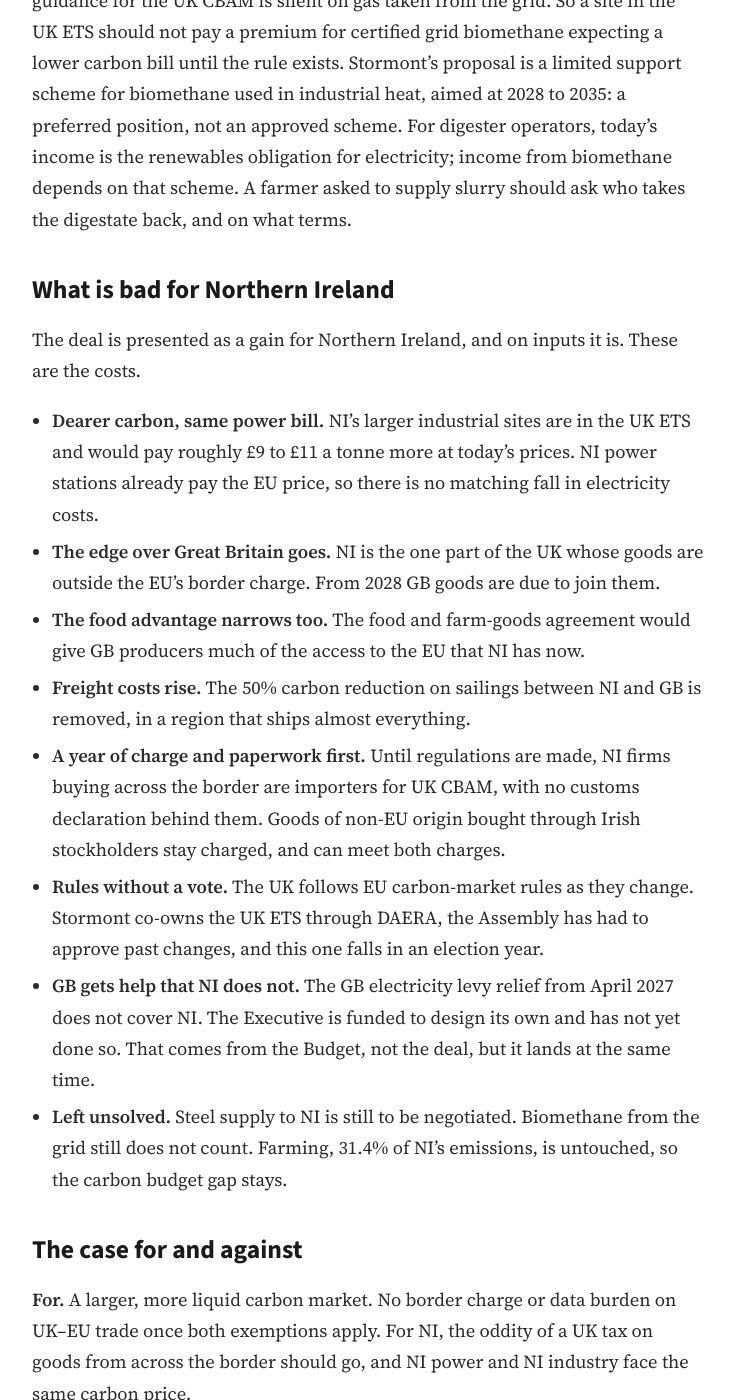
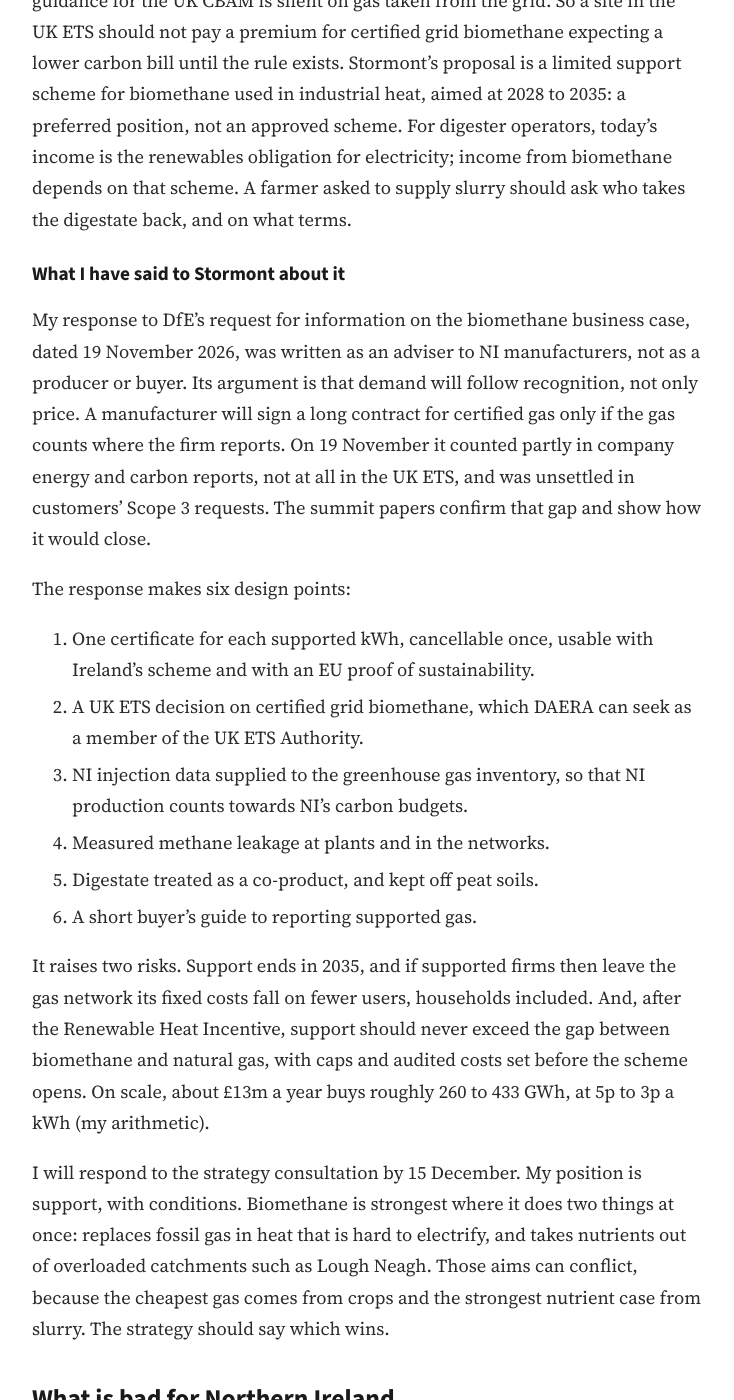
Before and after one commit to robertjparkuk/RobertJParkuk.github.io, a Jekyll site: the page built from _posts/2026-11-21-the-carbon-deal-what-changes-for-northern-ireland-and-great-britain.md, in a window 1280 px wide and 1400 px high, scrolled down 6049 px. Shown: the whole window, without its empty margins (96-830 px from the left). Built offline with Jekyll 4.4.1, drawn with Linux system fonts in a browser that asks for light colours; our own code applies the rules of GitHub Pages for plain Markdown files.

Commit message:
v0.42.3: add Robert's biomethane response to the carbon deal post
Co-Authored-By: Claude Fable 5.2 <noreply@anthropic.com>
Claude-Session: https://claude.ai/code/session_01TUNMnKp7shKxXtkPnB9chj

```diff
--- a/_posts/2026-11-21-the-carbon-deal-what-changes-for-northern-ireland-and-great-britain.md
+++ b/_posts/2026-11-21-the-carbon-deal-what-changes-for-northern-ireland-and-great-britain.md
@@ -56,6 +56,23 @@ Northern Ireland is consulting on a biomethane strategy until 15 December 2026,
 
 Biomethane is not itself a CBAM good. It matters as the fuel behind one: the EU CBAM counts biogas as zero only with sustainability evidence, and HMRC's draft guidance for the UK CBAM is silent on gas taken from the grid. So a site in the UK ETS should not pay a premium for certified grid biomethane expecting a lower carbon bill until the rule exists. Stormont's proposal is a limited support scheme for biomethane used in industrial heat, aimed at 2028 to 2035: a preferred position, not an approved scheme. For digester operators, today's income is the renewables obligation for electricity; income from biomethane depends on that scheme. A farmer asked to supply slurry should ask who takes the digestate back, and on what terms.
 
+### What I have said to Stormont about it
+
+My response to DfE's request for information on the biomethane business case, dated 19 November 2026, was written as an adviser to NI manufacturers, not as a producer or buyer. Its argument is that demand will follow recognition, not only price. A manufacturer will sign a long contract for certified gas only if the gas counts where the firm reports. On 19 November it counted partly in company energy and carbon reports, not at all in the UK ETS, and was unsettled in customers' Scope 3 requests. The summit papers confirm that gap and show how it would close.
+
+The response makes six design points:
+
+1. One certificate for each supported kWh, cancellable once, usable with Ireland's scheme and with an EU proof of sustainability.
+2. A UK ETS decision on certified grid biomethane, which DAERA can seek as a member of the UK ETS Authority.
+3. NI injection data supplied to the greenhouse gas inventory, so that NI production counts towards NI's carbon budgets.
+4. Measured methane leakage at plants and in the networks.
+5. Digestate treated as a co-product, and kept off peat soils.
+6. A short buyer's guide to reporting supported gas.
+
+It raises two risks. Support ends in 2035, and if supported firms then leave the gas network its fixed costs fall on fewer users, households included. And, after the Renewable Heat Incentive, support should never exceed the gap between biomethane and natural gas, with caps and audited costs set before the scheme opens. On scale, about £13m a year buys roughly 260 to 433 GWh, at 5p to 3p a kWh (my arithmetic).
+
+I will respond to the strategy consultation by 15 December. My position is support, with conditions. Biomethane is strongest where it does two things at once: replaces fossil gas in heat that is hard to electrify, and takes nutrients out of overloaded catchments such as Lough Neagh. Those aims can conflict, because the cheapest gas comes from crops and the strongest nutrient case from slurry. The strategy should say which wins.
+
 ## What is bad for Northern Ireland
 
 The deal is presented as a gain for Northern Ireland, and on inputs it is. These are the costs.
```
Also changed, not shown: WEBSITE-UPDATES.md (+4 -0 lines).
